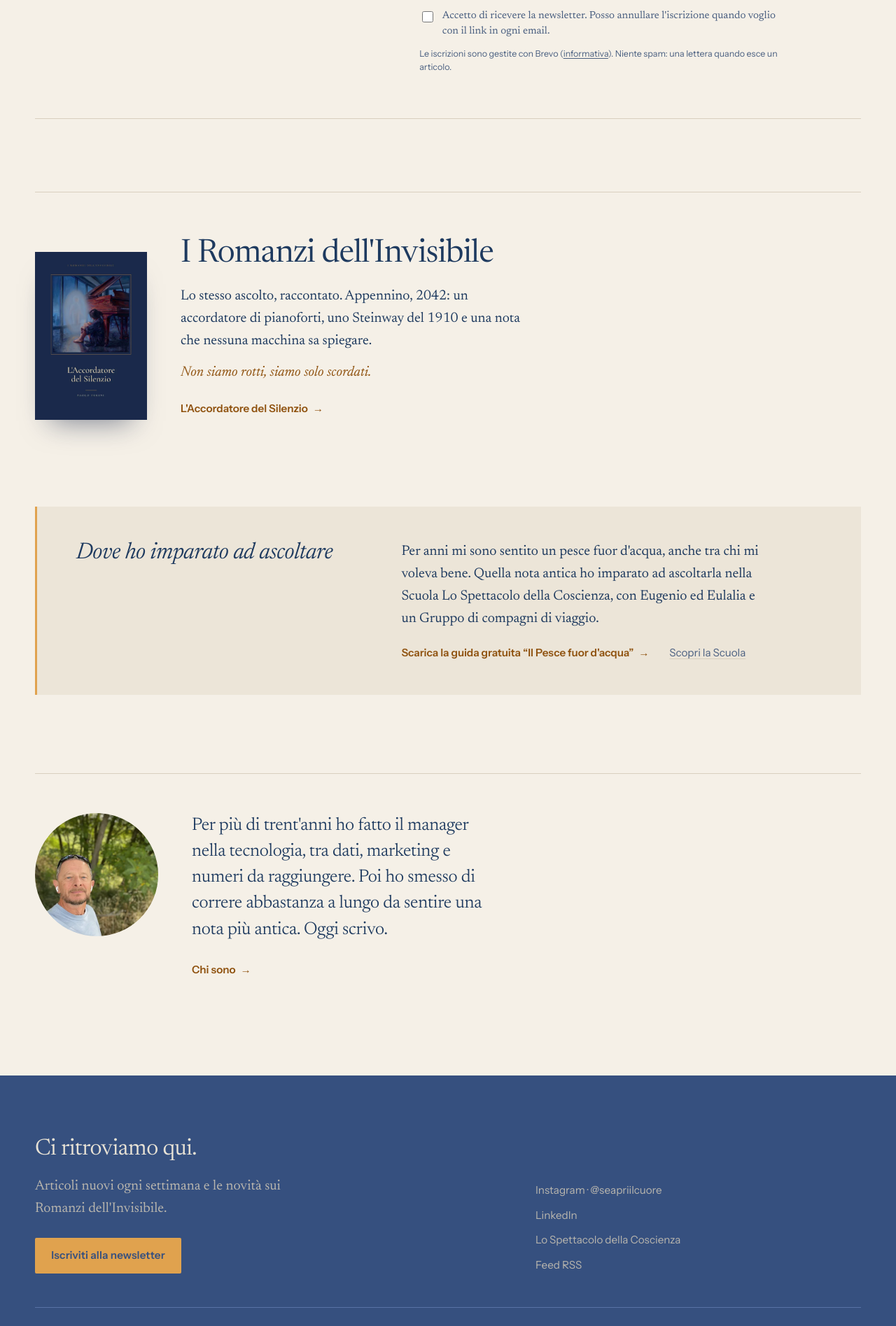
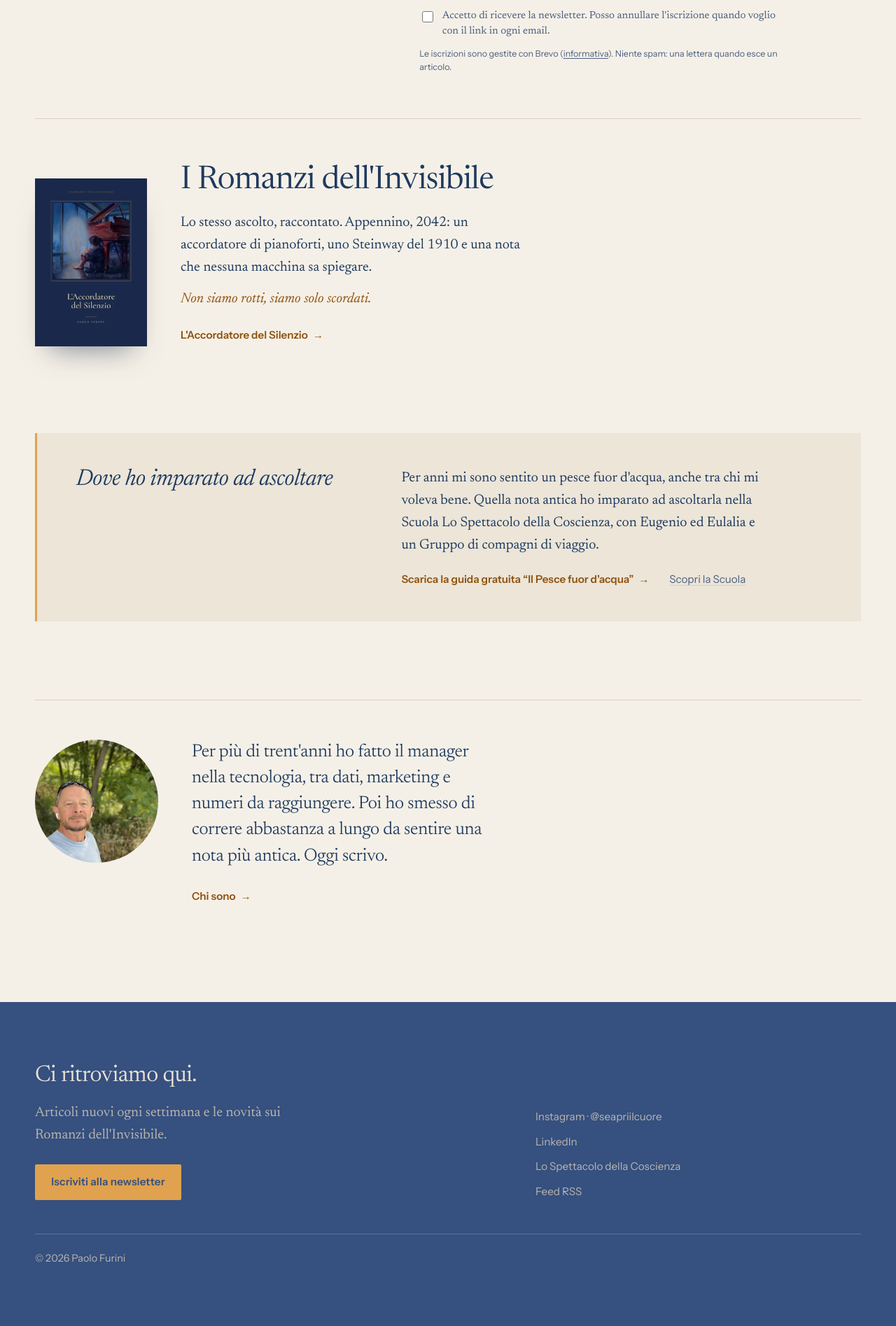
Before and after one commit to paolofurini/seapriilcuore, a Jekyll site: the page built from prova-home.html, in a window 1280 px wide. Shown: the part 2639-4534 px from the top of the page at 70% size. Built offline with Jekyll 4.4.1, drawn with Linux system fonts in a browser that asks for light colours; after the commit the page ends 4481 px from its top, so only the background shows below that.

Commit message:
Prova home: alt della copertina giusto, una sola linea prima dei romanzi
Co-Authored-By: Claude Opus 5.5 <noreply@anthropic.com>
Claude-Session: https://claude.ai/code/session_016SExTNR2mJFJdF2ZXLtJqN

```diff
--- a/assets/css/site.css
+++ b/assets/css/site.css
@@ -416,8 +416,8 @@ a.book-row-img:hover .book-row-cover img { transform: translateY(-3px); }
 .home-regole .g-regola h3 { font-size: var(--step-1); font-weight: 450; letter-spacing: -0.01em; margin: 0 0 0.5rem; color: var(--sage-deep); }
 .home-regole-link { margin-top: 1.6rem; }
 .home-regole .link-arrow { color: var(--sage-deep); }
-.porta-romanzi { padding-block: clamp(2.5rem, 6vw, 4.5rem); }
-.porta-grid { display: grid; grid-template-columns: 7rem 1fr; gap: 1.6rem; align-items: center; border-top: 1px solid var(--rule); padding-top: clamp(2.5rem, 6vw, 4rem); }
+.porta-romanzi { padding-block: clamp(1rem, 3vw, 2rem) clamp(2.5rem, 6vw, 4.5rem); }
+.porta-grid { display: grid; grid-template-columns: 7rem 1fr; gap: 1.6rem; align-items: center; }
 @media (min-width: 800px) { .porta-grid { grid-template-columns: 10rem 1fr; gap: 3rem; } }
 .porta-cover img { width: 100%; height: auto; box-shadow: 0 24px 40px -22px rgba(20,35,70,0.55); }
 .porta-grid .section-title a { text-decoration: none; }
--- a/prova-home.html
+++ b/prova-home.html
@@ -22,7 +22,7 @@ sitemap: false
     <figure class="finestra hero-finestra">
       <picture>
         <source type="image/webp" srcset="{{ '/assets/img/blog/digital-feng-shui-guida-cover-900.webp' | relative_url }} 900w, {{ '/assets/img/blog/digital-feng-shui-guida-cover-1600.webp' | relative_url }} 1600w" sizes="(min-width: 900px) 640px, 100vw">
-        <img src="{{ '/assets/img/blog/digital-feng-shui-guida-cover-1600.jpg' | relative_url }}" alt="Una stanza in ordine al tramonto, con una lampada accesa, una teiera e il telefono sul tavolino; fuori dalla finestra la città blu, e una persona di spalle sulla soglia" fetchpriority="high">
+        <img src="{{ '/assets/img/blog/digital-feng-shui-guida-cover-1600.jpg' | relative_url }}" alt="Una pila di sassi di fiume in equilibrio su una roccia in mezzo a un torrente, all'alba nella nebbia; tra i sassi, in equilibrio come gli altri, c'è uno smartphone spento" fetchpriority="high">
       </picture>
     </figure>
   </div>
```
